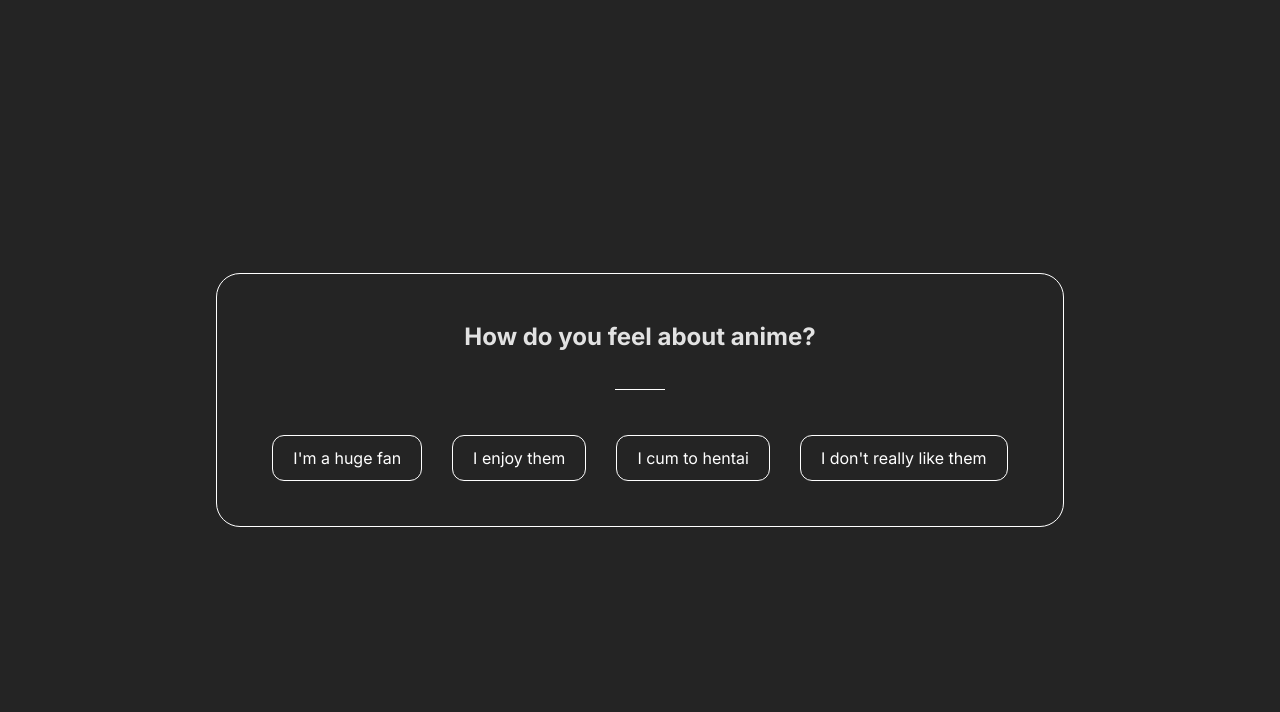
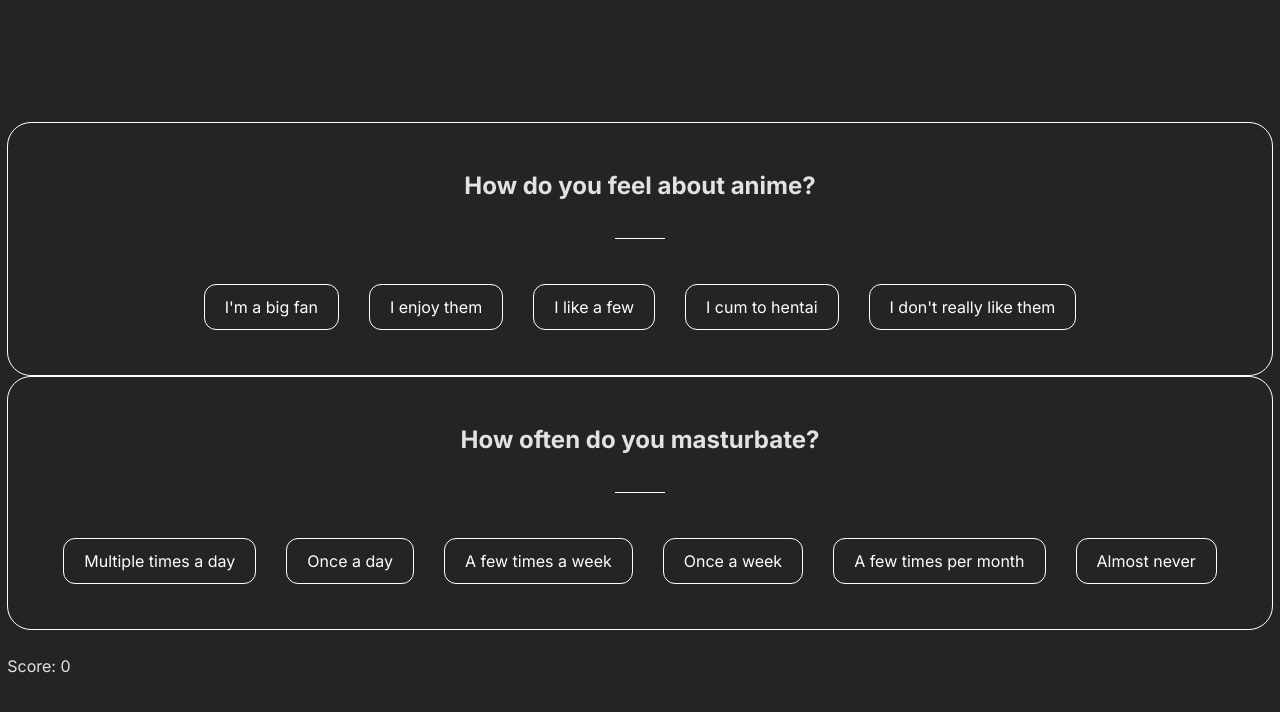
Before and after one commit to tyVespA/quiz-website-test-next, a Next.js app: page / in a window 1280 px wide. Shown: the top 712 px of the page. Built offline with nearby package versions, Linux system fonts and the light colour scheme.

Commit message:
Add questions iteration, add 2nd question

```diff
--- a/src/app/components/Quiz.js
+++ b/src/app/components/Quiz.js
@@ -1,4 +1,6 @@
+"use client";
 import React from "react";
+import { useState } from "react";
 import Question from "./Question";
 import { questions } from "../assets/questions";
 
@@ -7,20 +9,44 @@ export default function Quiz() {
     {
       question: "How do you feel about anime?",
       options: [
-        { label: "I'm a huge fan", score: 3 },
+        { label: "I'm a big fan", score: 4 },
         { label: "I enjoy them", score: 1 },
-        { label: "I cum to hentai", score: 5 },
+        { label: "I like a few", score: 0 },
+        { label: "I cum to hentai", score: 6 },
         { label: "I don't really like them", score: 0 },
+      ],
+    },
+    {
+      question: "How often do you masturbate?",
+      options: [
+        { label: "Multiple times a day", score: 5 },
+        { label: "Once a day", score: 2 },
+        { label: "A few times a week", score: 0 },
+        { label: "Once a week", score: 0 },
+        { label: "A few times per month", score: 2 },
+        { label: "Almost never", score: 3 },
       ],
     },
   ];
 
+  const [score, setScore] = useState(0);
+
   return (
     <div>
-      <Question
-        question={questions[0].question}
-        options={questions[0].options}
-      />
+      {questions.map((question, index) => (
+        <Question
+          key={index}
+          question={question.question}
+          options={question.options}
+          score={score}
+          setScore={setScore}
+        />
+      ))}
+
+      <div>
+        <br />
+        <p>Score: {score}</p>
+      </div>
     </div>
   );
 }
```
